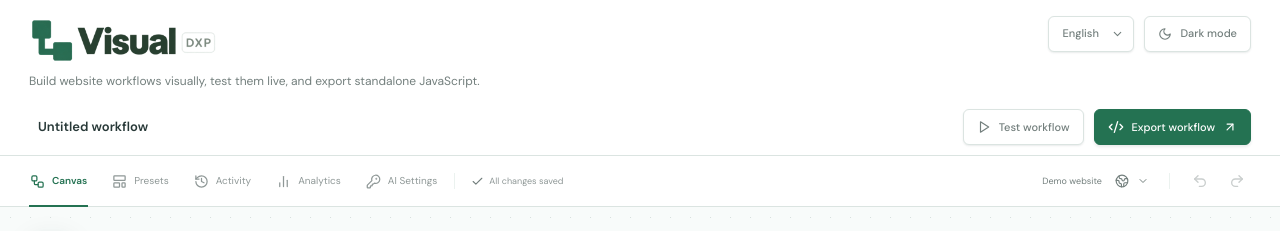
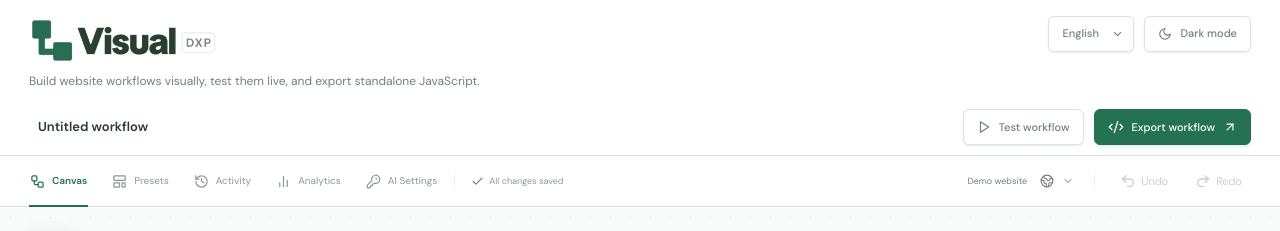
Before and after one commit to dani-beltran/visual-dxp, a Next.js app: page / in a window 1280 px wide. Shown: the top 231 px of the page. Built offline with nearby package versions, Linux system fonts and the light colour scheme.

Commit message:
Label main toolbar undo and redo buttons

```diff
--- a/src/components/VisualDXPBuilder/VisualDXPBuilder.css
+++ b/src/components/VisualDXPBuilder/VisualDXPBuilder.css
@@ -54,6 +54,16 @@
   display: block;
   background: var(--dxp-primary-soft);
   margin: 0 7px;
+}
+.dxp-history-button {
+  display: inline-flex;
+  align-items: center;
+  justify-content: center;
+  gap: 5px;
+  width: auto;
+  padding: 6px 9px;
+  font-size: 11px;
+  white-space: nowrap;
 }
 .dxp-save-state {
   color: var(--dxp-subtle);
--- a/src/components/VisualDXPBuilder/VisualDXPBuilder.tsx
+++ b/src/components/VisualDXPBuilder/VisualDXPBuilder.tsx
@@ -1414,21 +1414,23 @@ function Builder({
         <span className="dxp-toolbar-divider" />
         <button
           type="button"
-          className="dxp-icon-button"
+          className="dxp-icon-button dxp-history-button"
           onClick={undo}
           disabled={!history.current.past.length}
           title={t('builder.undoZ')}
         >
-          <Undo2 size={16} />
+          <Undo2 size={16} aria-hidden="true" />
+          {t('common.undo')}
         </button>
         <button
           type="button"
-          className="dxp-icon-button"
+          className="dxp-icon-button dxp-history-button"
           onClick={redo}
           disabled={!history.current.future.length}
           title={t('builder.redoZ')}
         >
-          <Redo2 size={16} />
+          <Redo2 size={16} aria-hidden="true" />
+          {t('common.redo')}
         </button>
       </div>
       {tutorial?.host?.exportContainer
```
